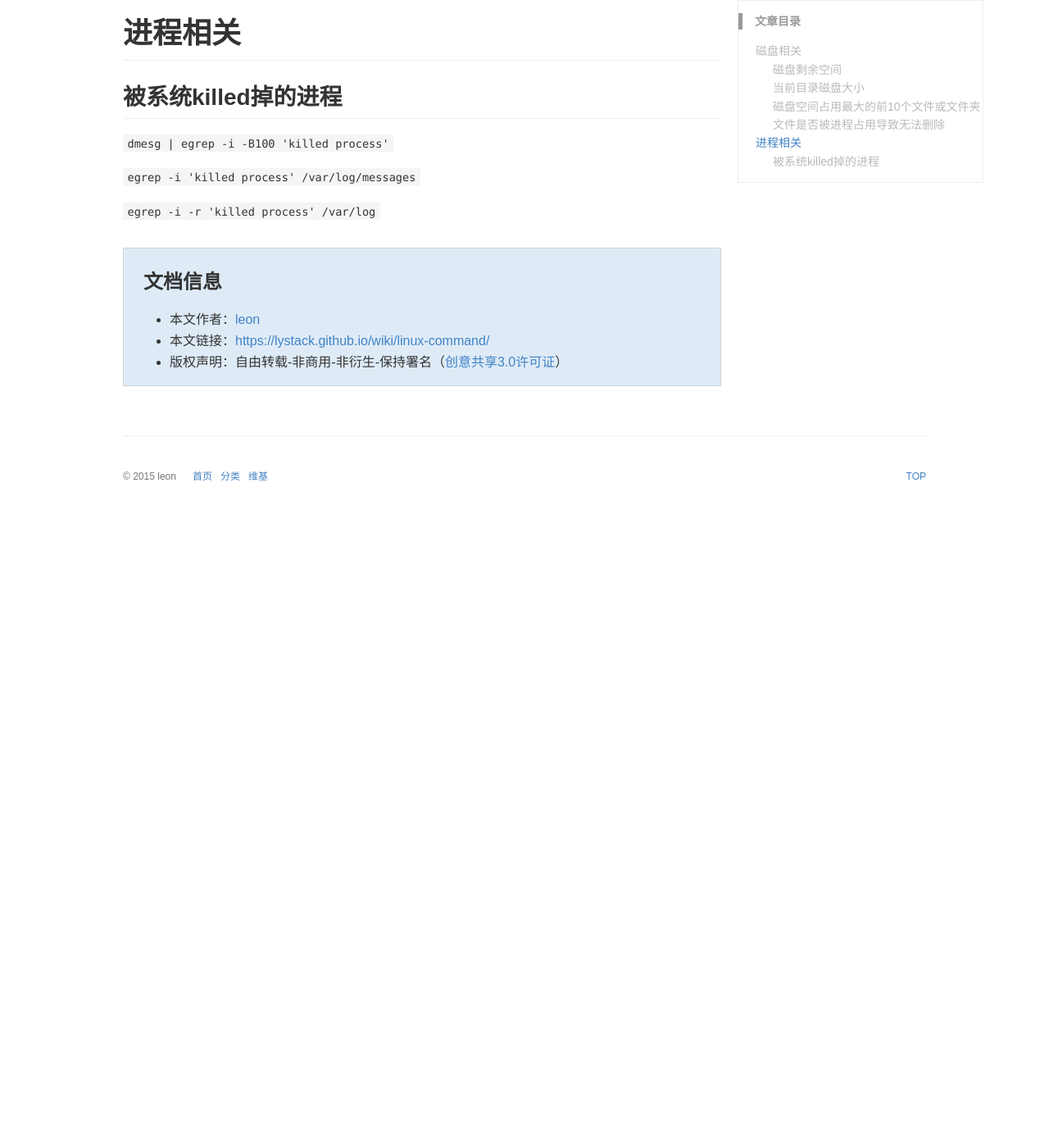
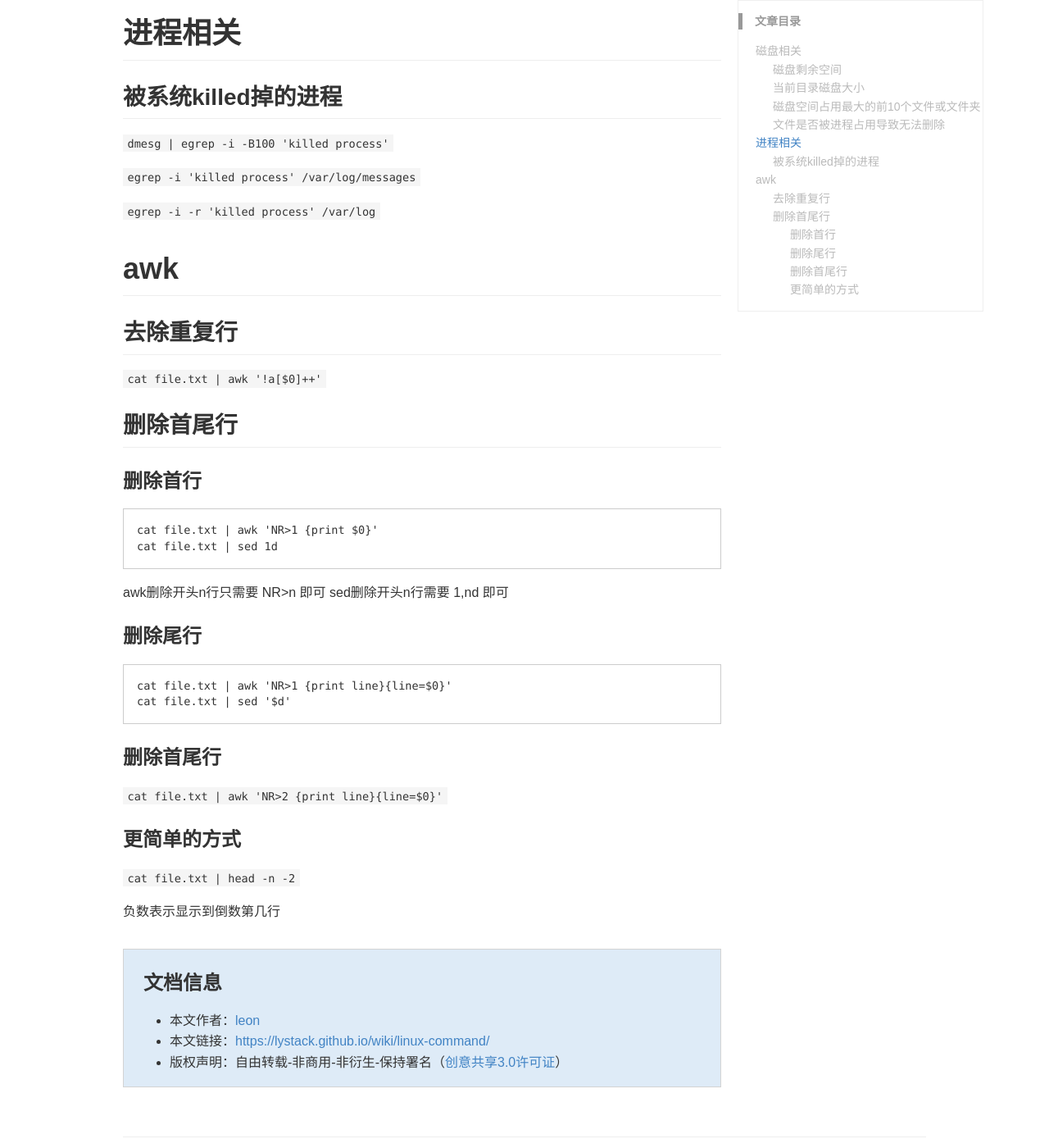
Before and after one commit to lystack/lystack.github.io, a Jekyll site: the page built from _wiki/linux-command.md, in a window 1280 px wide and 1400 px high, scrolled down 720 px. Shown: the whole window at 82% size. Built offline with Jekyll 4.4.1, drawn with Linux system fonts in a browser that asks for light colours; some web fonts are replaced; comment, search, counter and statistics services are not loaded; a style sheet for code colours, icons or effects is not loaded; before the commit the page ends 1350 px from its top, so only the background shows below that.

Commit message:
update command

`````diff
--- a/_wiki/linux-command.md
+++ b/_wiki/linux-command.md
@@ -24,3 +24,29 @@ keywords: linux
 `egrep -i 'killed process' /var/log/messages`
 
 `egrep -i -r 'killed process' /var/log`
+
+# awk
+## 去除重复行
+`cat file.txt | awk '!a[$0]++'`
+## 删除首尾行
+### 删除首行
+```
+cat file.txt | awk 'NR>1 {print $0}'
+cat file.txt | sed 1d
+```
+
+awk删除开头n行只需要 NR>n 即可
+sed删除开头n行需要 1,nd 即可
+### 删除尾行
+```
+cat file.txt | awk 'NR>1 {print line}{line=$0}'
+cat file.txt | sed '$d'
+````
+
+### 删除首尾行
+`cat file.txt | awk 'NR>2 {print line}{line=$0}'`
+
+### 更简单的方式
+`cat file.txt | head -n -2`
+
+负数表示显示到倒数第几行
`````
